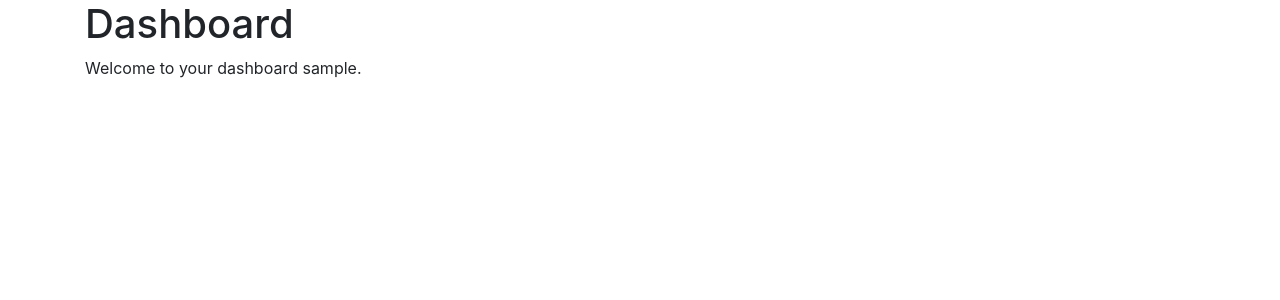
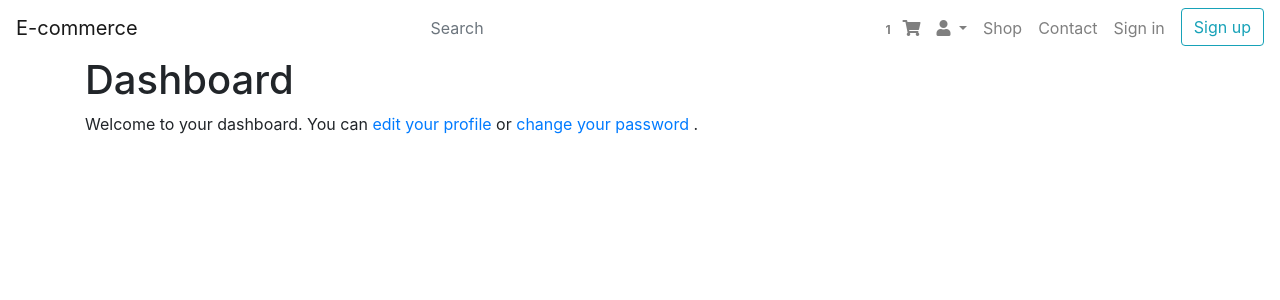
Before and after one commit to SheraramPrajapat1998/e-commerce_assignment, a Django app: page /account/ in a window 1280 px wide. Shown: the top 300 px of the page. Run offline with Django 3.2, Linux system fonts and the light colour scheme; the visitor is signed in with stand-in values (Sample User, id 1); some libraries are stand-ins or nearby versions.

Commit message:
navbar added

```diff
--- a/src/account/templates/account/dashboard.html
+++ b/src/account/templates/account/dashboard.html
@@ -4,5 +4,8 @@
 
 {% block content %}
   <h1>Dashboard</h1>
-  <p>Welcome to your dashboard {{ request.user }}.</p>
+  <p>Welcome to your dashboard. You can
+    <a href="{% url 'edit' %}">edit your profile</a>
+    or <a href="{% url 'password_change' %}">change your password</a>
+  .</p>
 {% endblock content %}
--- a/src/account/urls.py
+++ b/src/account/urls.py
@@ -5,11 +5,12 @@ from django.contrib.auth import views as auth_views
 from .import views
 
 urlpatterns = [
-  path('', views.dashboard, name='dashboard'),
   path('login/', auth_views.LoginView.as_view(), name='login'),
   path('logout/', auth_views.LogoutView.as_view(), name='logout'),
 
+  path('', views.dashboard, name='dashboard'),
   path('register/', views.register, name='register'),
+  path('edit/',views.edit, name='edit'),
 
   # change password urls
   path('password_change/', auth_views.PasswordChangeView.as_view(), name='password_change'),
--- a/src/account/views.py
+++ b/src/account/views.py
@@ -1,5 +1,6 @@
 from django.shortcuts import render
 from django.contrib.auth.decorators import login_required
+from django.contrib import messages
 
 from .forms import ProfileEditForm, UserEditForm, UserRegistrationForm
 
@@ -27,6 +28,9 @@ def edit(request):
     if user_form.is_valid() and profile_form.is_valid():
       user_form.save()
       profile_form.save()
+      messages.success(request, 'Profile updated successfully')
+    else:
+      messages.error(request, 'Error updating your profile')
   else:
     user_form = UserEditForm(instance=request.user)
     profile_form = ProfileEditForm(instance=request.user.profile)
--- a/src/ecommerce/urls.py
+++ b/src/ecommerce/urls.py
@@ -25,6 +25,6 @@ urlpatterns = [
 if settings.DEBUG:
     from django.conf.urls.static import static
     urlpatterns += static(settings.MEDIA_URL,
-                          document__root=settings.MEDIA_ROOT)
+                          document_root=settings.MEDIA_ROOT)
     urlpatterns += static(settings.STATIC_URL,
-                          document__root=settings.STATIC_ROOT)
+                          document_root=settings.STATIC_ROOT)
--- a/src/templates/base.html
+++ b/src/templates/base.html
@@ -10,10 +10,31 @@
     <link rel="stylesheet" href="https://cdn.jsdelivr.net/npm/bootstrap@4.5.3/dist/css/bootstrap.min.css"
       integrity="sha384-TX8t27EcRE3e/ihU7zmQxVncDAy5uIKz4rEkgIXeMed4M0jlfIDPvg6uqKI2xXr2" crossorigin="anonymous">
 
+    <!-- Font Awesome CDN -->
+      <link rel="stylesheet" href="https://pro.fontawesome.com/releases/v5.10.0/css/all.css"
+        integrity="sha384-AYmEC3Yw5cVb3ZcuHtOA93w35dYTsvhLPVnYs9eStHfGJvOvKxVfELGroGkvsg+p" crossorigin="anonymous" />
     <title>{% block title %} E-Commerce {% endblock title %}</title>
   </head>
 
   <body>
+    {% include 'navbar.html' %}
+
+    {% if messages %}
+      <ul class="messages">
+        {% for message in messages %}
+          <div {% if message.tags == 'error' %}
+              class="alert alert-danger alert-dismissible fade show"
+            {% else %}
+              class="alert alert-{{ message.tags }} alert-dismissible fade show" role="alert"
+            {% endif %} role="alert">
+              {{ message|safe }}
+            <button type="button" class="close" data-dismiss="alert" aria-label="Close">
+              <span aria-hidden="true">&times;</span>
+            </button>
+          </div>
+        {% endfor %}
+      </ul>
+    {% endif %}
 
     <div class="container">
       {% block content %}
--- a/src/templates/navbar.html
+++ b/src/templates/navbar.html
@@ -0,0 +1,80 @@
+<!-- Navbar -->
+<nav class="navbar navbar-expand-md navbar-light">
+
+  <a class="navbar-brand" href="#!">
+    <!-- <img src="https://mdbootstrap.com/img/logo/mdb-transaprent-noshadows.png" height="30" alt="mdb logo"> -->
+    E-commerce
+  </a>
+
+  <!-- Breadcrumbs -->
+  <!-- <ol class="breadcrumb">
+    <li class="breadcrumb-item"><a class="waves-effect" href="#!">Home</a></li>
+    <li class="breadcrumb-item"><a class="waves-effect" href="#!">Templates</a></li>
+    <li class="breadcrumb-item active"><a class="waves-effect" href="#!">E-commerce</a></li>
+  </ol> -->
+  <!-- Breadcrumbs -->
+
+  <!-- Collapse button -->
+  <button class="navbar-toggler" type="button" data-toggle="collapse" data-target="#basicExampleNav1"
+    aria-controls="basicExampleNav1" aria-expanded="false" aria-label="Toggle navigation">
+    <span class="navbar-toggler-icon"></span>
+  </button>
+
+  <!-- Links -->
+  <div class="collapse navbar-collapse" id="basicExampleNav1">
+
+    <form class="navbar-search pl-0 ml-auto" action="">
+      <div class="input-group mb-0">
+        <div class="input-group-prepend">
+          <a href="#!" class="input-icon d-flex align-items-center" type="button"><i
+              class="fas fa-search text-white mx-3"></i></a>
+          <input class="form-control white-text rgba-black-light border-0 z-depth-0 pl-5" type="text" placeholder="Search"
+            aria-label="Search">
+        </div>
+      </div>
+    </form>
+    <!-- Right -->
+    <ul class="navbar-nav ml-auto">
+      <li class="nav-item">
+        <a href="#!" class="nav-link navbar-link-2 waves-effect">
+          <span class="badge badge-pill red">1</span>
+          <i class="fas fa-shopping-cart pl-0"></i>
+        </a>
+      </li>
+      <li class="nav-item dropdown">
+        <a class="nav-link dropdown-toggle" id="navbarDropdownMenuLink-333" data-toggle="dropdown" aria-haspopup="true"
+          aria-expanded="false" role="button">
+          <i class="fas fa-user"></i>
+        </a>
+        <div class="dropdown-menu dropdown-menu-right" aria-labelledby="navbarDropdownMenuLink-333">
+          <a class="dropdown-item" href="{% url 'password_change' %}">Change Password</a>
+          <a class="dropdown-item" href="{% url 'edit' %}">Edit your account</a>
+          <a class="dropdown-item" href="{% url 'dashboard' %}">Dashboard</a>
+        </div>
+      </li>
+      <li class="nav-item ">
+        <a href="#!" class="nav-link waves-effect">
+          Shop
+        </a>
+      </li>
+      <li class="nav-item">
+        <a href="#!" class="nav-link waves-effect">
+          Contact
+        </a>
+      </li>
+      <li class="nav-item">
+        <a href="{% url 'login' %}" type="button" class="nav-link waves-effect">
+          Sign in
+        </a>
+      </li>
+      <li class="nav-item pl-2 mb-2 mb-md-0">
+        <a href="{% url 'register' %}" type="button"
+          class="btn btn-outline-info btn-md btn-rounded btn-navbar waves-effect waves-light">Sign up</a>
+      </li>
+    </ul>
+
+  </div>
+  <!-- Links -->
+
+</nav>
+<!-- Navbar -->
```
Also changed, not shown: src/account/templates/account/edit.html (added, +17 -0 lines), src/account/migrations/0001_initial.py, 1 other file. Lines whose indentation alone changed are shown as unchanged.
